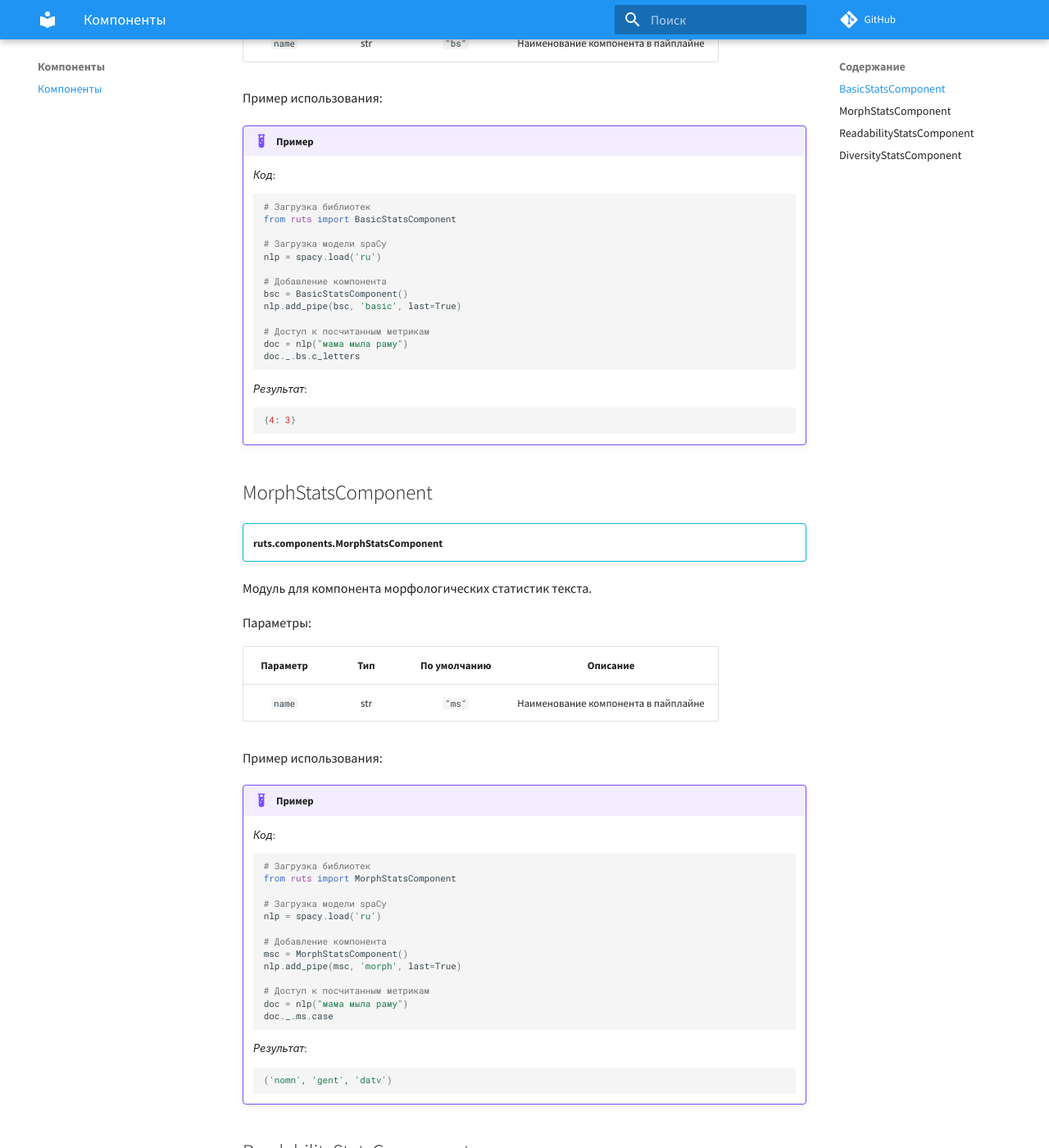
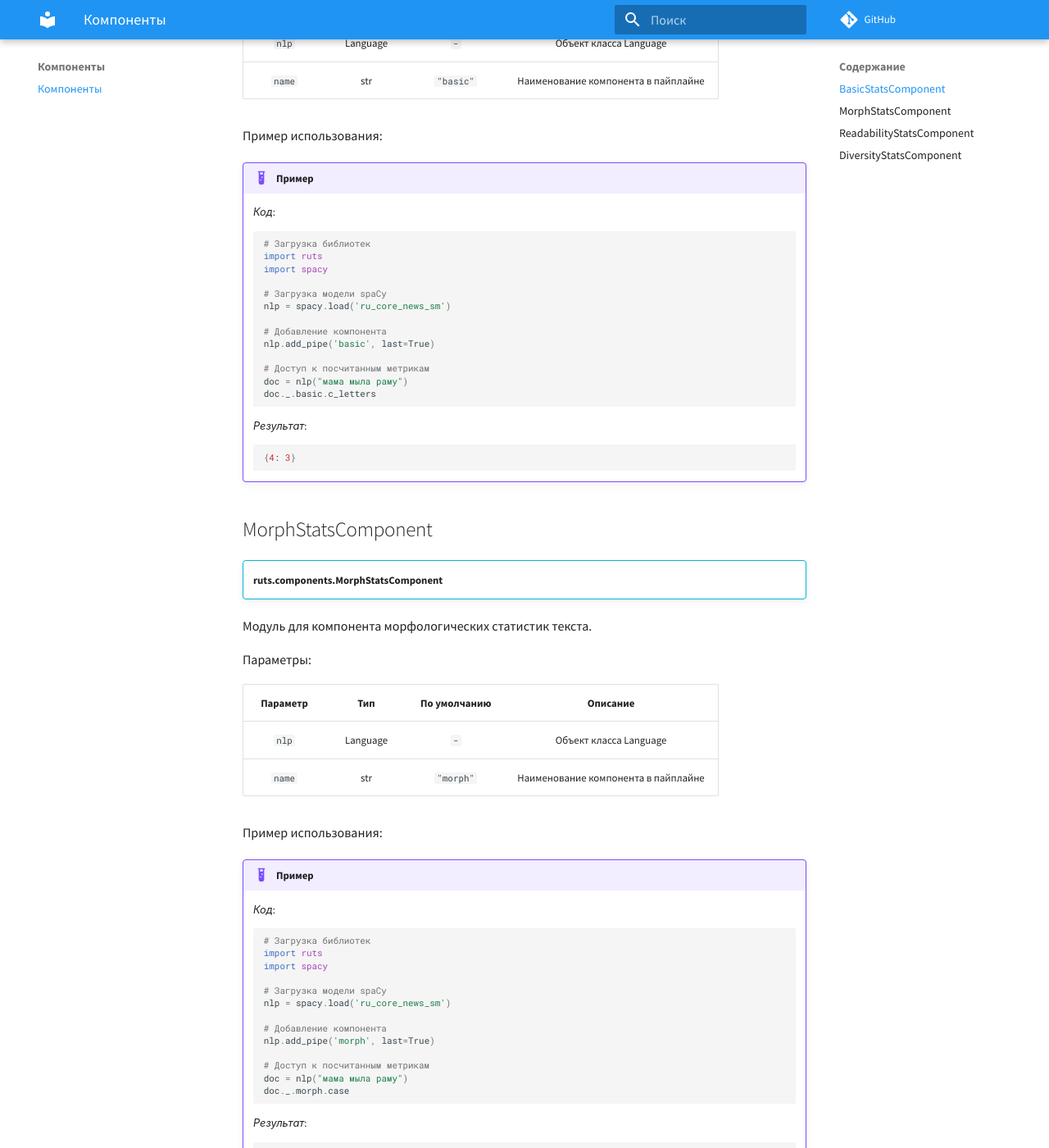
Before and after one commit to SergeyShk/ruTS, an MkDocs documentation site: the page built from docs/components.md, in a window 1280 px wide and 1400 px high, scrolled down 716 px. Shown: the whole window at 82% size. Built offline with MkDocs 1.6.1 and Material for MkDocs 9.7.7, drawn with Linux system fonts in a browser that asks for light colours; a script that is not in the unit is left out; comment, search, counter and statistics services are not loaded; some of the changed text lies outside the part shown.

Commit message:
Обновлена документация для модуля компонентов

````diff
--- a/docs/components.md
+++ b/docs/components.md
@@ -16,7 +16,8 @@
 
 | Параметр | Тип | По умолчанию | Описание |
 | :------: | :-: | :----------: | :------: |
-| `name` | str | `"bs"` | Наименование компонента в пайплайне |
+| `nlp` | Language | `-` | Объект класса Language |
+| `name` | str | `"basic"` | Наименование компонента в пайплайне |
 
 Пример использования:
 
@@ -26,18 +27,18 @@
 
     ``` python
     # Загрузка библиотек
-    from ruts import BasicStatsComponent
+    import ruts
+    import spacy
 
     # Загрузка модели spaCy
-    nlp = spacy.load('ru')
+    nlp = spacy.load('ru_core_news_sm')
 
     # Добавление компонента
-    bsc = BasicStatsComponent()
-    nlp.add_pipe(bsc, 'basic', last=True)
+    nlp.add_pipe('basic', last=True)
 
     # Доступ к посчитанным метрикам
     doc = nlp("мама мыла раму")
-    doc._.bs.c_letters
+    doc._.basic.c_letters
     ```
 
     _Результат_:
@@ -57,7 +58,8 @@
 
 | Параметр | Тип | По умолчанию | Описание |
 | :------: | :-: | :----------: | :------: |
-| `name` | str | `"ms"` | Наименование компонента в пайплайне |
+| `nlp` | Language | `-` | Объект класса Language |
+| `name` | str | `"morph"` | Наименование компонента в пайплайне |
 
 Пример использования:
 
@@ -67,18 +69,18 @@
 
     ``` python
     # Загрузка библиотек
-    from ruts import MorphStatsComponent
+    import ruts
+    import spacy
 
     # Загрузка модели spaCy
-    nlp = spacy.load('ru')
+    nlp = spacy.load('ru_core_news_sm')
 
     # Добавление компонента
-    msc = MorphStatsComponent()
-    nlp.add_pipe(msc, 'morph', last=True)
+    nlp.add_pipe('morph', last=True)
 
     # Доступ к посчитанным метрикам
     doc = nlp("мама мыла раму")
-    doc._.ms.case
+    doc._.morph.case
     ```
 
     _Результат_:
@@ -98,7 +100,8 @@
 
 | Параметр | Тип | По умолчанию | Описание |
 | :------: | :-: | :----------: | :------: |
-| `name` | str | `"rs"` | Наименование компонента в пайплайне |
+| `nlp` | Language | `-` | Объект класса Language |
+| `name` | str | `"readability"` | Наименование компонента в пайплайне |
 
 Пример использования:
 
@@ -108,18 +111,18 @@
 
     ``` python
     # Загрузка библиотек
-    from ruts import ReadabilityStatsComponent
+    import ruts
+    import spacy
 
     # Загрузка модели spaCy
-    nlp = spacy.load('ru')
+    nlp = spacy.load('ru_core_news_sm')
 
     # Добавление компонента
-    rsc = ReadabilityStatsComponent()
-    nlp.add_pipe(rsc, 'readability', last=True)
+    nlp.add_pipe('readability', last=True)
 
     # Доступ к посчитанным метрикам
     doc = nlp("мама мыла раму")
-    doc._.rs.flesch_reading_easy
+    doc._.readability.flesch_reading_easy
     ```
 
     _Результат_:
@@ -139,7 +142,8 @@
 
 | Параметр | Тип | По умолчанию | Описание |
 | :------: | :-: | :----------: | :------: |
-| `name` | str | `"ds"` | Наименование компонента в пайплайне |
+| `nlp` | Language | `-` | Объект класса Language |
+| `name` | str | `"diversity"` | Наименование компонента в пайплайне |
 
 Пример использования:
 
@@ -149,18 +153,18 @@
 
     ``` python
     # Загрузка библиотек
-    from ruts import DiversityStatsComponent
+    import ruts
+    import spacy
 
     # Загрузка модели spaCy
-    nlp = spacy.load('ru')
+    nlp = spacy.load('ru_core_news_sm')
 
     # Добавление компонента
-    dsc = DiversityStatsComponent()
-    nlp.add_pipe(dsc, 'diversity', last=True)
+    nlp.add_pipe('diversity', last=True)
 
     # Доступ к посчитанным метрикам
     doc = nlp("мама мыла раму")
-    doc._.ds.rttr
+    doc._.diversity.rttr
     ```
 
     _Результат_:
````
